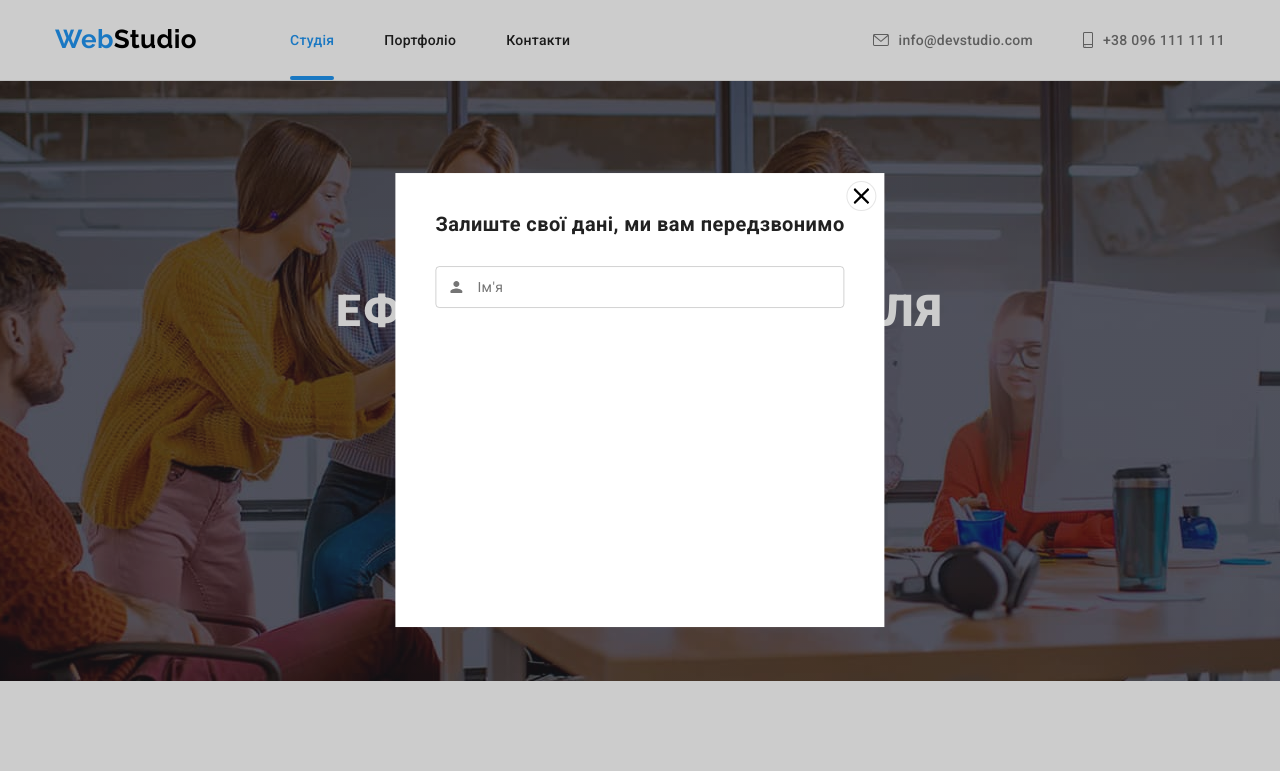
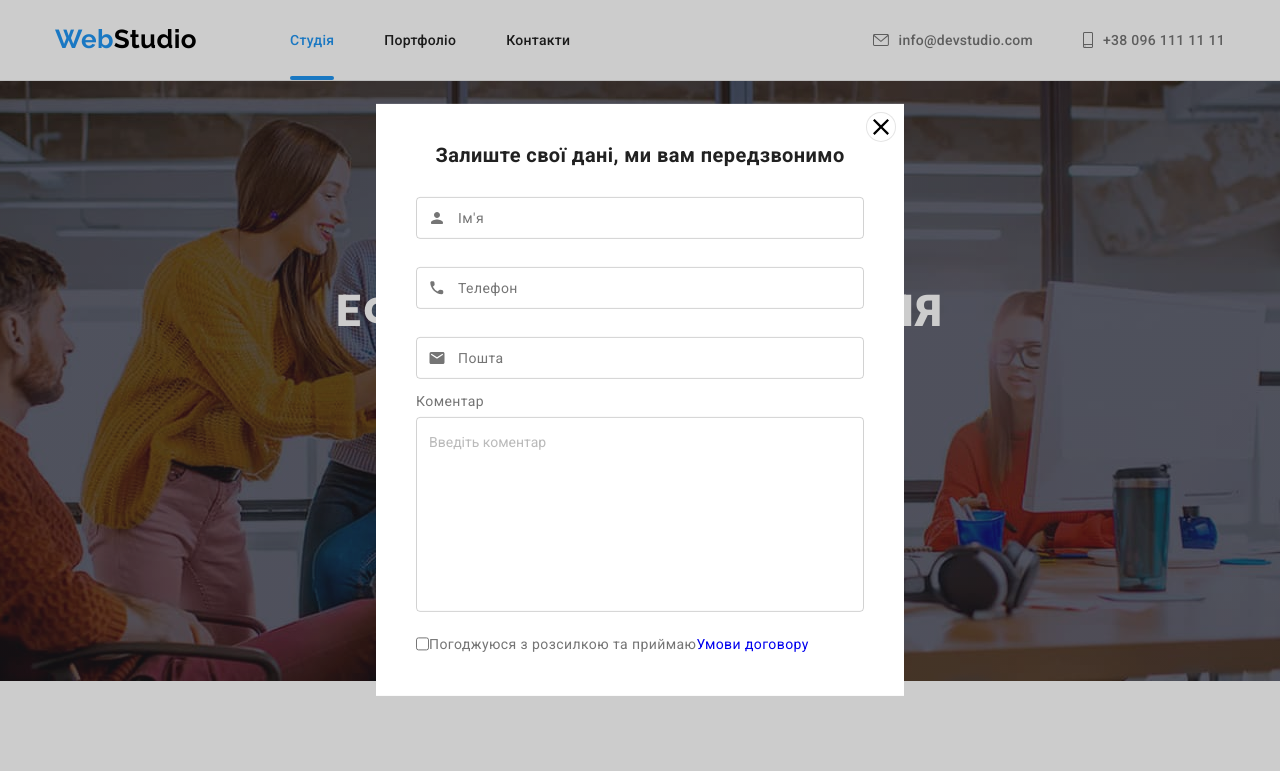
Before and after one commit to San-in/goit-markup-hw-06, a plain HTML site: page index.html in a window 1280 px wide. Both pictures are taken after a click on the button "Замовити послугу". Shown: the top 771 px of the page. Drawn offline with nearby package versions, Linux system fonts and the light colour scheme.

Commit message:
Сверстав частину форми
Ім'я, Телефон, Пошта, Коментар

```diff
--- a/css/style.css
+++ b/css/style.css
@@ -431,108 +431,6 @@ body {
   fill: currentColor;
 }
 
-/* Modal-page */
-
-.modal-page {
-  position: fixed;
-  top: 0;
-  left: 0;
-  width: 100vw;
-  height: 100vh;
-  background: rgba(0, 0, 0, 0.2);
-  transition: opacity 250ms var(--basic-cubic), visibility 250ms var(--basic-cubic);
-}
-.modal-form {
-  position: absolute;
-  top: 50%;
-  left: 50%;
-  transform: translate(-50%, -50%);
-
-  padding: 40px;
-
-  height: calc(581 * 100vh / 1024);
-  background-color: var(--color-white);
-}
-
-.modal-btn {
-  position: absolute;
-  top: 8px;
-  right: 8px;
-
-  display: flex;
-  justify-content: center;
-  align-items: center;
-
-  width: 30px;
-  height: 30px;
-  border: 1px solid rgba(0, 0, 0, 0.1);
-  border-radius: 50%;
-}
-.modal-close-btn,
-.form-label-icon {
-  fill: currentColor;
-  transition: color 250ms var(--basic-cubic);
-}
-.modal-close-btn:hover,
-.modal-close-btn:focus {
-  color: var(--color-accent);
-}
-
-.modal-form-title {
-  margin-bottom: 30px;
-  font-size: 20px;
-  line-height: calc(23 / 20);
-  text-align: center;
-  color: var(--color-bold);
-}
-.modal-form-item {
-}
-.form-field {
-  position: relative;
-}
-.form-input {
-  display: block;
-  width: 100%;
-  padding: 12px 12px 12px 42px;
-  border: 1px solid rgba(33, 33, 33, 0.2);
-  border-radius: 4px;
-  transition: border-color 250ms var(--basic-cubic);
-  background-color: none;
-}
-.form-input:hover,
-.form-input:focus {
-  border-color: var(--color-accent);
-}
-
-.form-label {
-}
-.form-label-text {
-  position: absolute;
-  top: 50%;
-  left: 42px;
-  transform: translateY(-50%);
-  transition: transform 250ms var(--basic-cubic);
-}
-
-.form-field:focus-within .form-label-text,
-.form-input:not(:placeholder-shown) + .form-label > .form-label-text {
-  transform: translate(-42px, -44px);
-}
-
-.form-label-icon {
-  position: absolute;
-  top: 50%;
-  left: 12px;
-  transform: translateY(-50%);
-
-  fill: currentColor;
-  transition: color 250ms var(--basic-cubic);
-}
-.form-field:hover .form-label-icon,
-.form-field:focus-within .form-label-icon {
-  color: var(--color-accent);
-}
-
 /* Footer */
 .footer {
   background-color: var(--color-bgr-dark);
@@ -638,6 +536,148 @@ body {
 .footer-btn-vector {
 }
 
+/* Modal-page */
+
+.modal-page {
+  position: fixed;
+  top: 0;
+  left: 0;
+  width: 100vw;
+  height: 100vh;
+  background: rgba(0, 0, 0, 0.2);
+  transition: opacity 250ms var(--basic-cubic), visibility 250ms var(--basic-cubic);
+}
+.modal-form {
+  position: absolute;
+  top: 50%;
+  left: 50%;
+  transform: translate(-50%, -50%);
+
+  padding: 40px;
+
+  background-color: var(--color-white);
+}
+
+.modal-btn {
+  position: absolute;
+  top: 8px;
+  right: 8px;
+
+  display: flex;
+  justify-content: center;
+  align-items: center;
+
+  width: 30px;
+  height: 30px;
+  border: 1px solid rgba(0, 0, 0, 0.1);
+  border-radius: 50%;
+}
+.modal-close-btn,
+.form-label-icon {
+  fill: currentColor;
+  background-color: transparent;
+  transition: color 250ms var(--basic-cubic);
+}
+.modal-close-btn:hover,
+.modal-close-btn:focus {
+  color: var(--color-accent);
+}
+
+.modal-form-title {
+  margin-bottom: 30px;
+  font-size: 20px;
+  line-height: calc(23 / 20);
+  text-align: center;
+  color: var(--color-bold);
+}
+.modal-form-item {
+  min-width: 448px;
+}
+.form-field {
+  position: relative;
+  margin-bottom: 28px;
+}
+.modal-form-item div:nth-child(3) {
+  margin-bottom: 10px;
+}
+.form-input {
+  display: block;
+  width: 100%;
+  padding: 12px 12px 12px 42px;
+  border: 1px solid rgba(33, 33, 33, 0.2);
+  border-radius: 4px;
+  transition: border-color 250ms var(--basic-cubic);
+  background-color: none;
+}
+.form-input:hover,
+.form-input:focus,
+.form-label-comment > textarea:hover,
+.form-label-comment > textarea:focus {
+  border-color: var(--color-accent);
+}
+
+.form-label {
+}
+.form-label-text {
+  position: absolute;
+  top: 50%;
+  left: 42px;
+  transform: translateY(-50%);
+  transition: transform 250ms var(--basic-cubic);
+}
+
+.form-field:focus-within .form-label-text,
+.form-input:not(:placeholder-shown) + .form-label > .form-label-text {
+  transform: translate(-42px, -44px);
+}
+
+.form-label-icon {
+  position: absolute;
+  top: 50%;
+  left: 12px;
+  transform: translateY(-50%);
+
+  fill: currentColor;
+  transition: color 250ms var(--basic-cubic);
+}
+.form-field:hover .form-label-icon,
+.form-field:focus-within .form-label-icon {
+  color: var(--color-accent);
+}
+
+.form-label-comment {
+  display: flex;
+  flex-direction: column;
+}
+.form-label-comment > textarea {
+  min-height: 120px;
+  margin-top: 4px;
+  margin-bottom: 20px;
+  padding: 16px 12px;
+
+  border: 1px solid rgba(33, 33, 33, 0.2);
+  border-radius: 4px;
+
+  resize: none;
+
+  background-color: none;
+  transition: border-color 250ms var(--basic-cubic);
+}
+.form-label-comment > textarea::placeholder {
+  color: hsla(0, 0%, 46%, 0.5);
+}
+
+.checkbox {
+}
+.checkbox-label {
+  display: flex;
+}
+.checkbox-input:enabled {
+  color: red;
+}
+.checkbox-text {
+}
+
 /* Portfolio */
 
 .filter-btn {
--- a/index.html
+++ b/index.html
@@ -465,33 +465,6 @@
           </ul>
         </div>
       </section>
-      <div class="modal-page is-hidden" data-modal>
-        <div class="modal-form">
-          <button type="button" class="modal-btn" data-modal-close>
-            <svg class="modal-close-btn" width="18" height="18">
-              <use href="./images/icons.svg#icon-close-modal"></use>
-            </svg>
-          </button>
-          <h1 class="modal-form-title">Залиште свої дані, ми вам передзвонимо</h1>
-          <form class="modal-form-item">
-            <div class="form-field">
-              <input
-                type="text"
-                name="user-name"
-                id="user-name"
-                class="form-input"
-                placeholder=" "
-              />
-              <label class="form-label" for="user-name">
-                <span class="form-label-text">Ім'я</span>
-                <svg class="form-label-icon" width="18" height="18">
-                  <use href="./images/icons.svg#icon-form-name"></use>
-                </svg>
-              </label>
-            </div>
-          </form>
-        </div>
-      </div>
     </main>
     <footer class="footer">
       <div class="conteiner">
@@ -597,6 +570,70 @@
         </div>
       </div>
     </footer>
+    <div class="modal-page is-hidden" data-modal>
+      <div class="modal-form">
+        <button type="button" class="modal-btn" data-modal-close>
+          <svg class="modal-close-btn" width="18" height="18">
+            <use href="./images/icons.svg#icon-close-modal"></use>
+          </svg>
+        </button>
+        <h1 class="modal-form-title">Залиште свої дані, ми вам передзвонимо</h1>
+        <form class="modal-form-item">
+          <div class="form-field">
+            <input type="text" name="user-name" id="user-name" class="form-input" placeholder=" " />
+            <label class="form-label" for="user-name">
+              <span class="form-label-text">Ім'я</span>
+              <svg class="form-label-icon" width="18" height="18">
+                <use href="./images/icons.svg#icon-form-name"></use>
+              </svg>
+            </label>
+          </div>
+          <div class="form-field">
+            <input type="tel" name="user-tel" id="user-tel" class="form-input" placeholder=" " />
+            <label class="form-label" for="user-tel">
+              <span class="form-label-text">Телефон</span>
+              <svg class="form-label-icon" width="18" height="18">
+                <use href="./images/icons.svg#icon-form-phone"></use>
+              </svg>
+            </label>
+          </div>
+          <div class="form-field">
+            <input
+              type="email"
+              name="user-email"
+              id="user-email"
+              class="form-input"
+              placeholder=" "
+            />
+            <label class="form-label" for="user-email">
+              <span class="form-label-text">Пошта</span>
+              <svg class="form-label-icon" width="18" height="18">
+                <use href="./images/icons.svg#icon-form-email"></use>
+              </svg>
+            </label>
+          </div>
+          <div class="form-field-comment">
+            <label class="form-label-comment">
+              <span>Коментар</span>
+              <textarea
+                name="user-comment"
+                rows="10"
+                class="form-input-comment"
+                placeholder="Введіть коментар"
+              ></textarea>
+            </label>
+          </div>
+          <div class="checkbox">
+            <label class="checkbox-label">
+              <input type="checkbox" name="policy" class="checkbox-input" />
+              <p class="checkbox-text">
+                Погоджуюся з розсилкою та приймаю<a href="#">Умови договору</a>
+              </p>
+            </label>
+          </div>
+        </form>
+      </div>
+    </div>
     <script src="./js/modal.js"></script>
   </body>
 </html>
```
